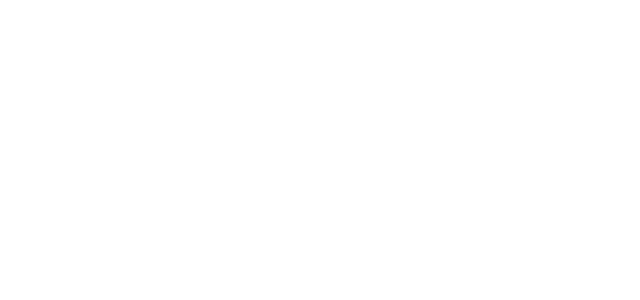
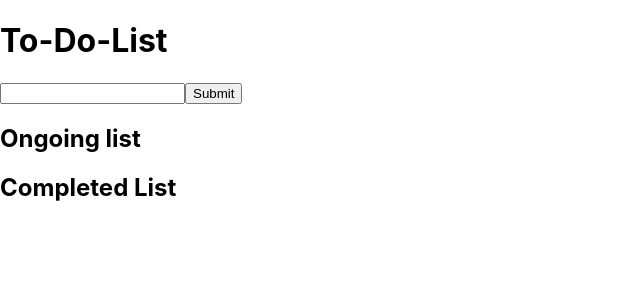
Before and after one commit to Bernz91/project1-to-do-list, a React (Create React App) app: page / in a window 1280 px wide. Shown: the top 300 px of the page, without its empty margins (0-640 px from the left). Built offline with nearby package versions, Linux system fonts and the light colour scheme.

Commit message:
second commit

```diff
--- a/src/App.js
+++ b/src/App.js
@@ -2,10 +2,64 @@ import React from "react";
 export default class App extends React.Component {
   constructor(props) {
     super(props);
-    this.state = {};
+    this.state = {
+      value: "",
+      toDoList: [],
+      completedTaskList: [],
+      isToggleOn: true,
+    };
+    this.handleChange = this.handleChange.bind(this);
+    this.handleSubmit = this.handleSubmit.bind(this);
+    this.handleClick = this.handleClick.bind(this);
+  }
+
+  handleChange(e) {
+    this.setState({ value: e.target.value });
+  }
+
+  handleSubmit(e) {
+    e.preventDefault();
+    if (this.state.value.length > 0) {
+      this.setState({
+        toDoList: [...this.state.toDoList, this.state.value],
+      });
+    }
+  }
+
+  handleClick() {
+    this.setState((prevState) => ({
+      isToggleOn: !prevState.isToggleOn,
+    }));
+  }
+
+  ArrayList(props) {
+    const items = props.toDoList;
+    const listItems = items.map((item) => (
+      <span>
+        <input type="checkbox" onClick={this.handleClick} />
+        {item}
+        <br />
+      </span>
+    ));
+    return listItems;
   }
 
   render() {
-    return;
+    return (
+      <div className="to-do-toDoList">
+        <h1>To-Do-List</h1>
+        <form onSubmit={this.handleSubmit}>
+          <input
+            type="text"
+            value={this.state.value}
+            onChange={this.handleChange}
+          ></input>
+          <input type="submit" value="Submit"></input>
+        </form>
+        <h2>Ongoing list</h2>
+        <this.ArrayList toDoList={this.state.toDoList} />
+        <h2>Completed List</h2>
+      </div>
+    );
   }
 }
```
